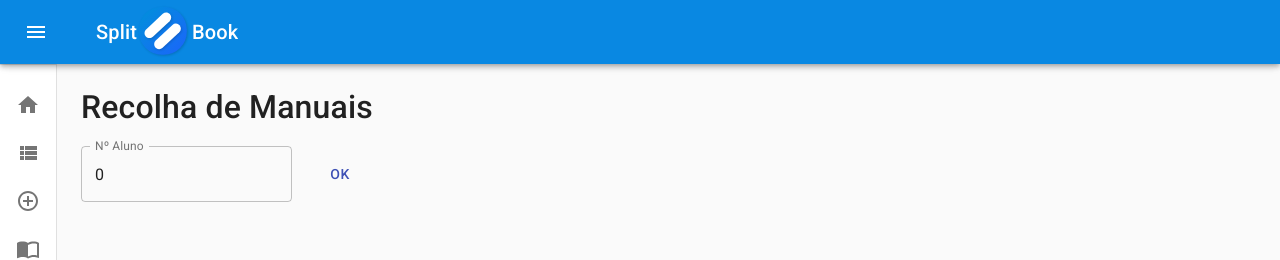
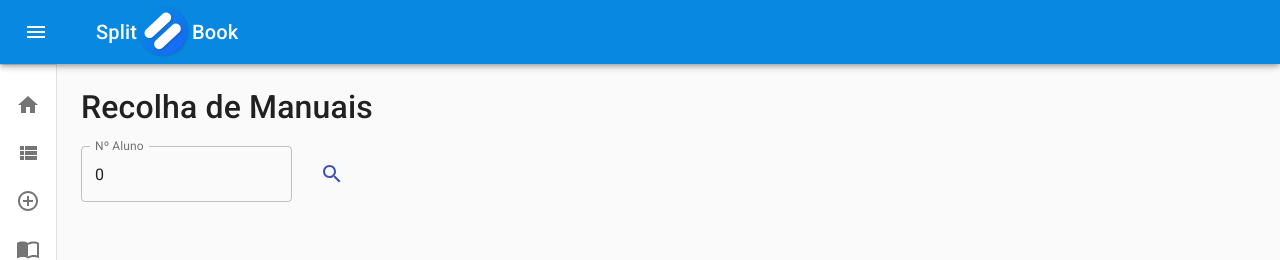
Before and after one commit to SplitBook/splitbook-frontend, a React (Create React App) app: page /app/books/return in a window 1280 px wide. Shown: the top 260 px of the page. Built offline with nearby package versions, Linux system fonts and the light colour scheme; the HTML template or start-up script is replaced by a standard one.

Commit message:
Search icon - Entrega/Recolha manuais

```diff
--- a/src/pages/app/BooksDelivery.js
+++ b/src/pages/app/BooksDelivery.js
@@ -4,6 +4,7 @@ import Button from '@material-ui/core/Button';
 import BooksDeliveryANDReturnTable from '../Components/BooksDeliveryANDReturnTable'
 import './AppStyles.css';
 import TextField from '@material-ui/core/TextField';
+import Search from '@material-ui/icons/Search';
 
 
 export default function BooksDelivery(){
@@ -31,13 +32,13 @@ export default function BooksDelivery(){
       <>
         <h2 className="marginTitle" >Entrega de Manuais</h2>
 
-        <Grid container spacing={2}>
+        <Grid container spacing={1}>
             <Grid item >
                 <TextField id="outlined-basic" label="Nº Aluno" value={num} onChange={changeNum} variant="outlined" />
             </Grid>
             <Grid item >
                 <Button className="btnPermissoes" onClick={changeNumAluno} color="primary" >
-                    OK
+                    <Search/>
                 </Button>
             </Grid>
         </Grid>
--- a/src/pages/app/BooksReturn.js
+++ b/src/pages/app/BooksReturn.js
@@ -3,6 +3,7 @@ import Grid from '@material-ui/core/Grid';
 import Button from '@material-ui/core/Button';
 import BooksDeliveryANDReturnTable from '../Components/BooksDeliveryANDReturnTable'
 import TextField from '@material-ui/core/TextField';
+import Search from '@material-ui/icons/Search';
 
 
 export default function BooksReturn(){
@@ -31,13 +32,13 @@ export default function BooksReturn(){
     return (
       <>
         <h2 className="marginTitle" >Recolha de Manuais</h2>
-        <Grid container spacing={2}>
+        <Grid container spacing={1}>
             <Grid item >
                 <TextField id="outlined-basic" label="Nº Aluno" value={num} onChange={changeNum} variant="outlined" />
             </Grid>
             <Grid item >
                 <Button className="btnPermissoes" onClick={changeNumAluno} color="primary" >
-                    OK
+                    <Search/>
                 </Button>
             </Grid>
         </Grid>
```
